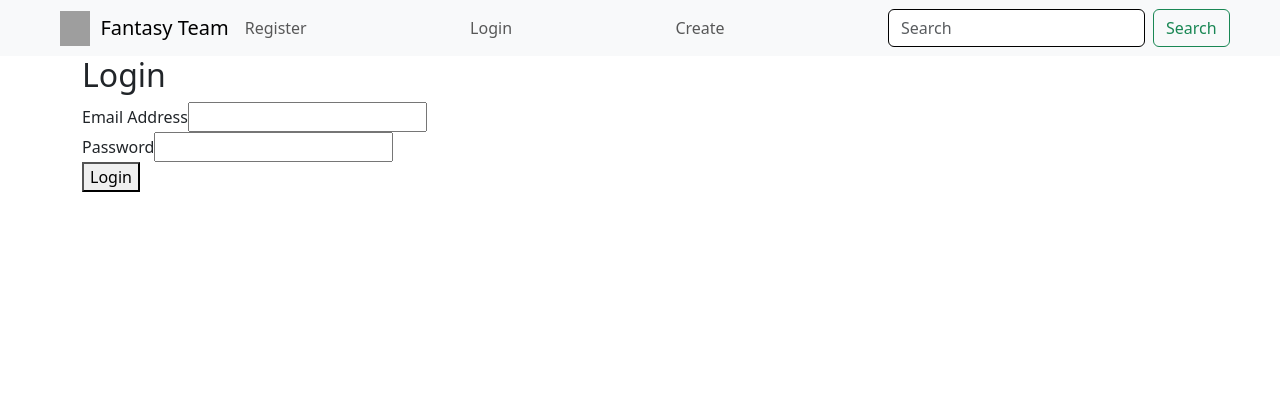
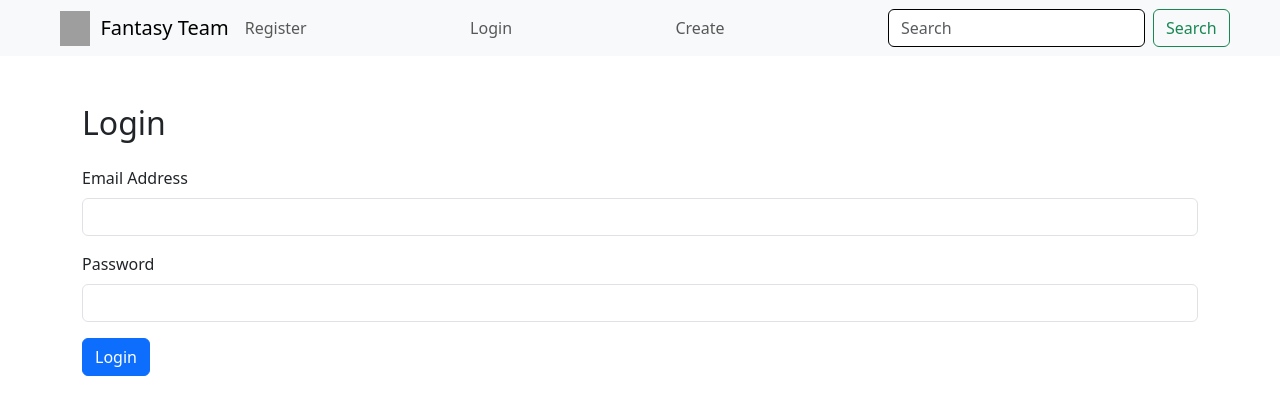
Before and after one commit to mgall021/SoccerPlayerFantasyManagerFrontEnd, an Angular app: page /login in a window 1280 px wide. Shown: the top 414 px of the page. Built offline with nearby package versions, Linux system fonts and the light colour scheme; grey boxes are pictures that could not be loaded.

Commit message:
update login html using bootstrao

```diff
--- a/src/app/login/login.component.html
+++ b/src/app/login/login.component.html
@@ -1,14 +1,28 @@
-<div class="container">
-    <h2>Login</h2>
-    <form (ngSubmit)="onLoginSubmit()" #loginForm="ngForm">
-      <div class="form-group">
-        <label for="emailAddress">Email Address</label>
-        <input type="email" id="emailAddress" name="emailAddress" [(ngModel)]="loginData.emailAddress" required>
-      </div>
-      <div class="form-group">
-        <label for="password">Password</label>
-        <input type="password" id="password" name="password" [(ngModel)]="loginData.password" required>
-      </div>
-      <button type="submit">Login</button>
-    </form>
-  </div>
+<div class="container mt-5">
+  <h2 class="mb-4">Login</h2>
+  <form (ngSubmit)="onLoginSubmit()" #loginForm="ngForm">
+    <div class="mb-3">
+      <label for="emailAddress" class="form-label">Email Address</label>
+      <input
+        type="email"
+        class="form-control"
+        id="emailAddress"
+        name="emailAddress"
+        [(ngModel)]="loginData.emailAddress"
+        required
+      />
+    </div>
+    <div class="mb-3">
+      <label for="password" class="form-label">Password</label>
+      <input
+        type="password"
+        class="form-control"
+        id="password"
+        name="password"
+        [(ngModel)]="loginData.password"
+        required
+      />
+    </div>
+    <button type="submit" class="btn btn-primary">Login</button>
+  </form>
+</div>
--- a/src/app/register/register.component.html
+++ b/src/app/register/register.component.html
@@ -1,15 +1,33 @@
 <form (ngSubmit)="onRegisterSubmit()" #registerForm="ngForm">
   <div class="form-group">
     <label for="name">Name</label>
-      <input type="text" id="name" name="name" [(ngModel)]="registerData.name" required>
+    <input
+      type="text"
+      id="name"
+      name="name"
+      [(ngModel)]="registerData.name"
+      required
+    />
   </div>
   <div class="form-group">
     <label for="email">Email Address</label>
-      <input type="email" id="email" name="email" [(ngModel)]="registerData.emailAddress" required>
+    <input
+      type="email"
+      id="email"
+      name="email"
+      [(ngModel)]="registerData.emailAddress"
+      required
+    />
   </div>
   <div class="form-group">
     <label for="password">Password</label>
-      <input type="password" id="password" name="password" [(ngModel)]="registerData.password" required>
+    <input
+      type="password"
+      id="password"
+      name="password"
+      [(ngModel)]="registerData.password"
+      required
+    />
   </div>
   <button type="submit">Register</button>
 </form>
```
Lines whose indentation alone changed are shown as unchanged.
